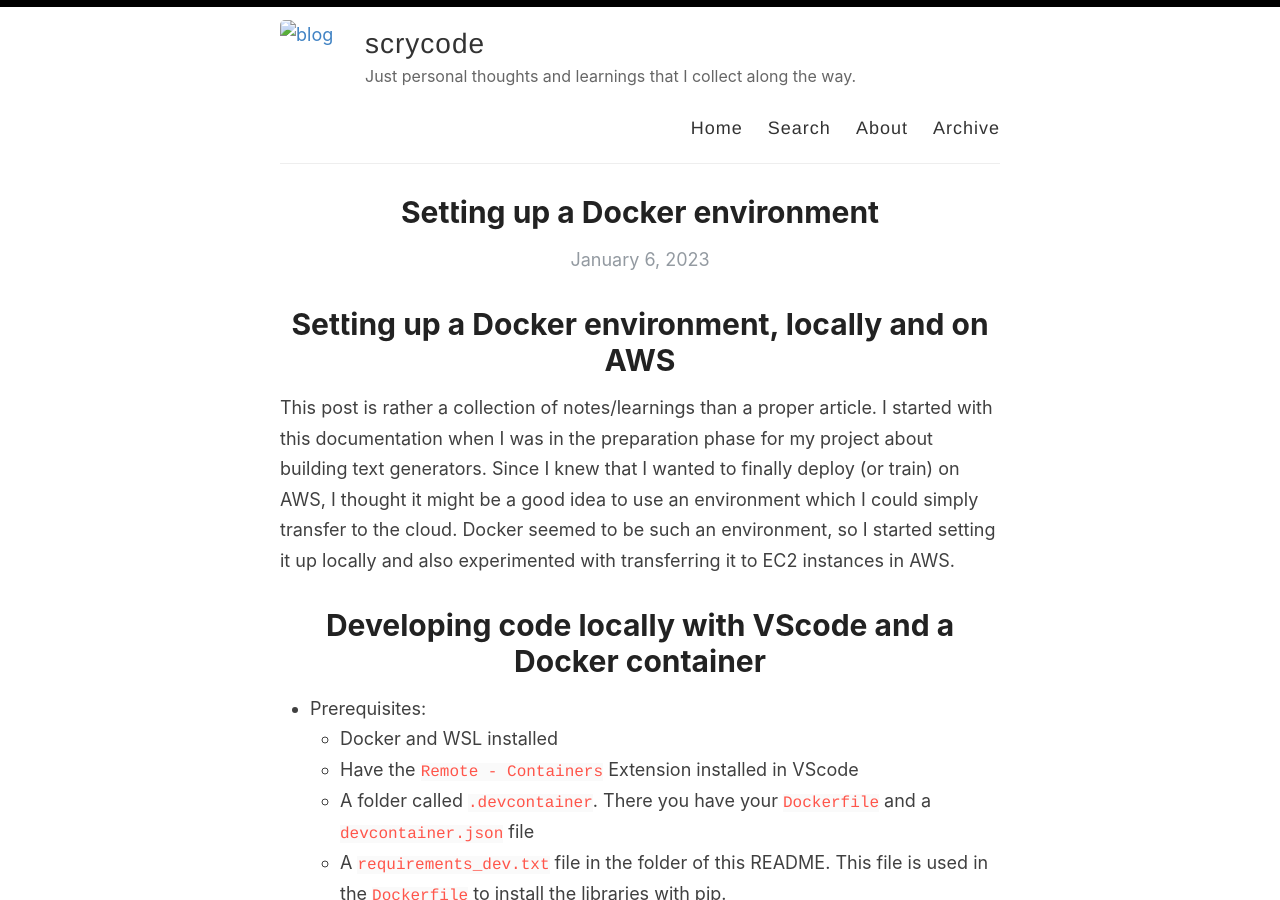
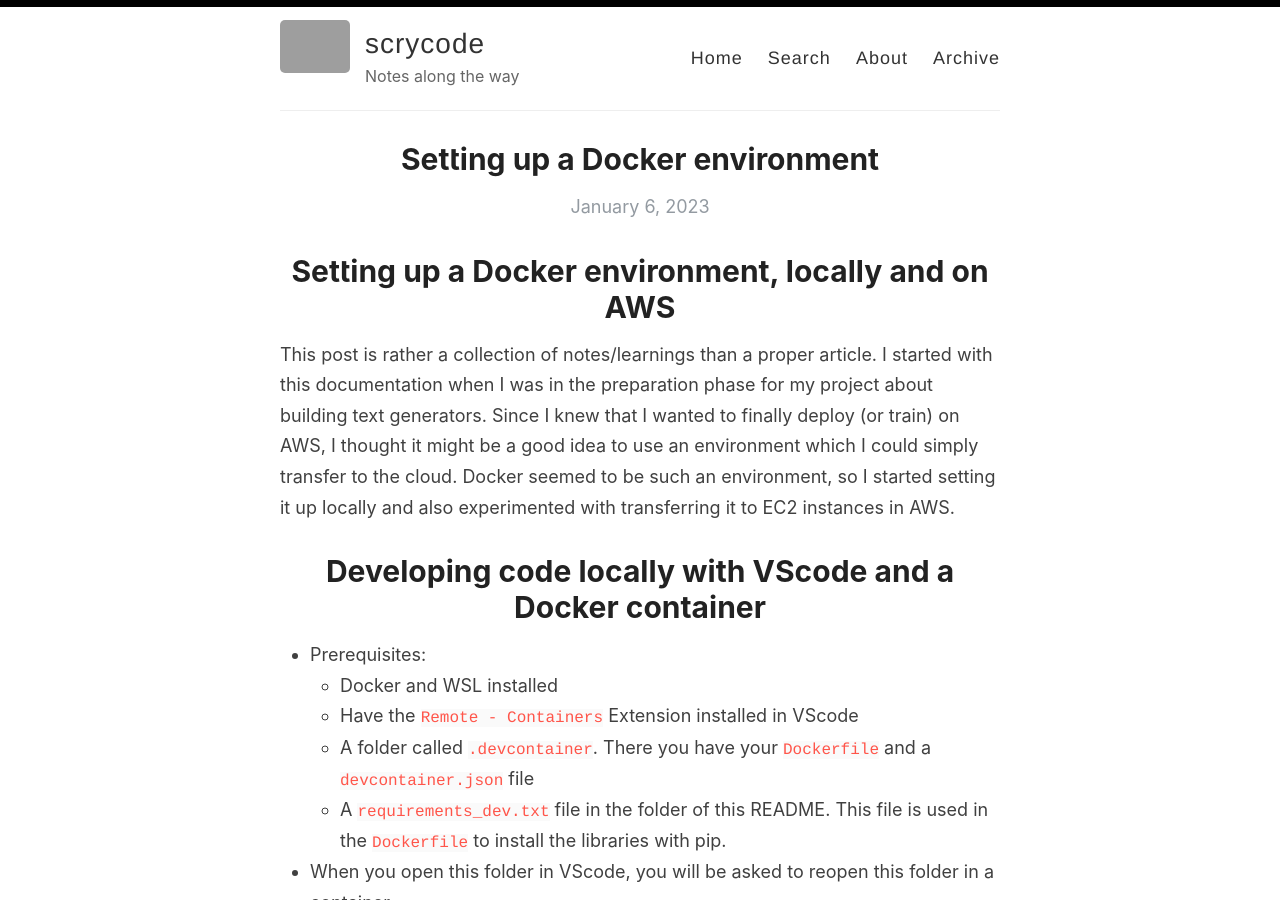
Before and after one commit to helmutlutz/blog, a Jekyll site: the page built from docs/index.html, in a window 1280 px wide and 900 px high. Built offline with Jekyll 4.4.1, drawn with Linux system fonts in a browser that asks for light colours; the list of posts is cut into pages by our own code; grey boxes are pictures that could not be loaded.

Commit message:
logo change

```diff
--- a/docs/_config.yml
+++ b/docs/_config.yml
@@ -9,10 +9,10 @@ name: scrycode
 author: Helmut Lutz
 
 # Short bio or description (displayed in the header)
-description: Just personal thoughts and learnings that I collect along the way.
+description: Notes along the way
 
 # URL of your avatar or profile pic (you could use your GitHub profile pic)
-avatar: # /images/reverie.png
+avatar: /images/sc-Logo.png
 
 #
 # Flags below are optional
```
